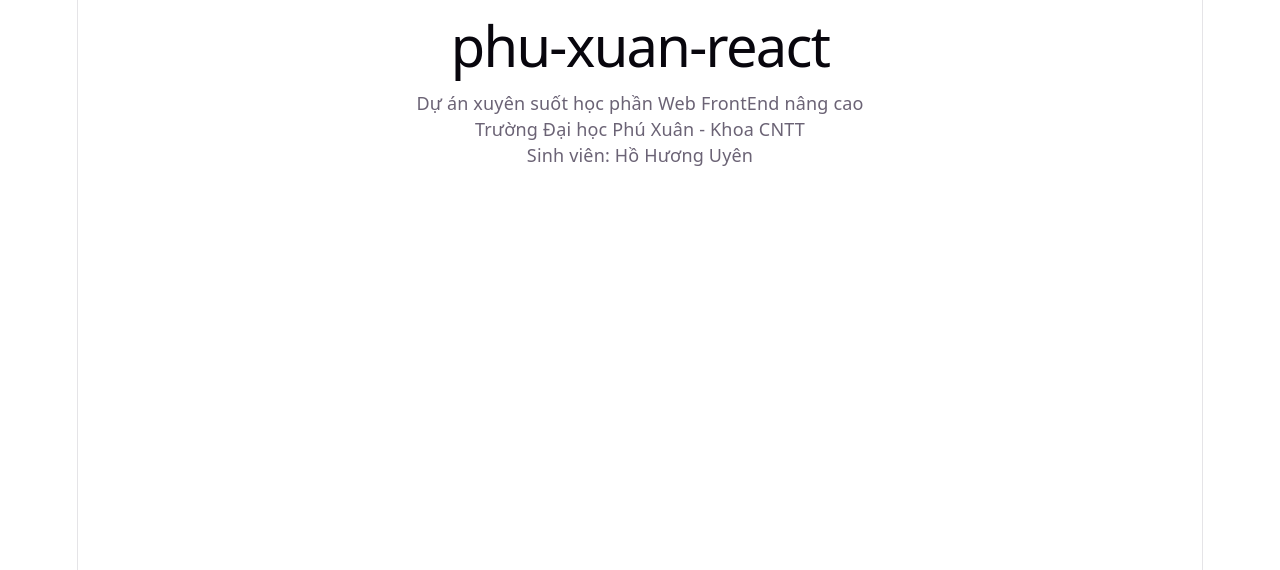
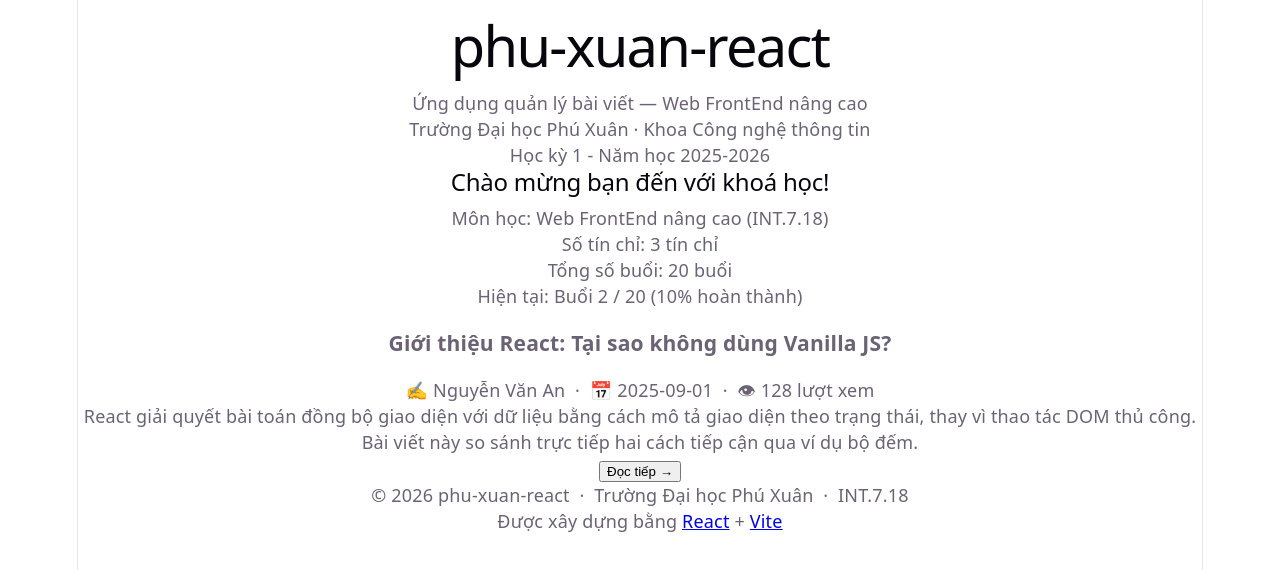
Before and after one commit to uyen288/phu-xuan-react, a React (Vite) app: page / in a window 1280 px wide. Shown: the top 570 px of the page. Built offline with nearby package versions, Linux system fonts and the light colour scheme.

Commit message:
feat: hoàn thành trang chủ v0.1 — Header, WelcomeBanner, PostCard, Footer

```diff
--- a/src/App.tsx
+++ b/src/App.tsx
@@ -1,13 +1,19 @@
 import './App.css'
+import Header from './components/Header'
+import WelcomeBanner from './components/WelcomeBanner'
+import PostCard from './components/PostCard'
+import Footer from './components/Footer'
 
 function App() {
   return (
-    <div>
-      <h1>phu-xuan-react</h1>
-      <p>Dự án xuyên suốt học phần Web FrontEnd nâng cao</p>
-      <p>Trường Đại học Phú Xuân - Khoa CNTT</p>
-      <p>Sinh viên: Hồ Hương Uyên</p>
-    </div>
+    <>
+      <Header />
+      <main>
+        <WelcomeBanner />
+        <PostCard />
+      </main>
+      <Footer />
+    </>
   )
 }
 
--- /dev/null
+++ b/src/components/Footer.tsx
@@ -0,0 +1,27 @@
+// Footer.tsx — chân trang
+
+function Footer() {
+  // new Date().getFullYear() trả về năm hiện tại — tự động cập nhật mỗi năm
+  const namHienTai = new Date().getFullYear()
+
+  return (
+    <footer>
+      <p>
+        © {namHienTai} phu-xuan-react &nbsp;·&nbsp; Trường Đại học Phú Xuân
+        &nbsp;·&nbsp; INT.7.18
+      </p>
+      <p>
+        Được xây dựng bằng{' '}
+        <a href="https://react.dev" target="_blank" rel="noreferrer">
+          React
+        </a>{' '}
+        +{' '}
+        <a href="https://vitejs.dev" target="_blank" rel="noreferrer">
+          Vite
+        </a>
+      </p>
+    </footer>
+  )
+}
+
+export default Footer
--- /dev/null
+++ b/src/components/Header.tsx
@@ -0,0 +1,11 @@
+function Header() {
+  return (
+    <header>
+      <h1>phu-xuan-react</h1>
+      <p>Ứng dụng quản lý bài viết — Web FrontEnd nâng cao</p>
+      <p>Trường Đại học Phú Xuân · Khoa Công nghệ thông tin</p>
+      <p>Học kỳ 1 - Năm học 2025-2026</p>
+    </header>
+  )
+}
+export default Header
--- /dev/null
+++ b/src/components/PostCard.tsx
@@ -0,0 +1,35 @@
+// PostCard.tsx — thẻ hiển thị một bài viết
+
+function PostCard() {
+  // Dữ liệu mẫu — sẽ được truyền qua props ở Buổi 5,
+  // và lấy từ API thật ở Buổi 17
+  const tieuDe = 'Giới thiệu React: Tại sao không dùng Vanilla JS?'
+  const tacGia = 'Nguyễn Văn An'
+  const ngayDang = '2025-09-01'
+  const tomTat =
+    'React giải quyết bài toán đồng bộ giao diện với dữ liệu bằng cách ' +
+    'mô tả giao diện theo trạng thái, thay vì thao tác DOM thủ công. ' +
+    'Bài viết này so sánh trực tiếp hai cách tiếp cận qua ví dụ bộ đếm.'
+  const soLuotXem = 128
+
+  return (
+    <article>
+      {/* Tiêu đề bài viết */}
+      <h3>{tieuDe}</h3>
+
+      {/* Thông tin meta */}
+      <p>
+        ✍️ {tacGia} &nbsp;·&nbsp; 📅 {ngayDang} &nbsp;·&nbsp; 👁 {soLuotXem} lượt
+        xem
+      </p>
+
+      {/* Tóm tắt nội dung */}
+      <p>{tomTat}</p>
+
+      {/* Nút hành động — chưa có chức năng, thêm ở Buổi 7 (sự kiện) */}
+      <button>Đọc tiếp →</button>
+    </article>
+  )
+}
+
+export default PostCard
--- /dev/null
+++ b/src/components/WelcomeBanner.tsx
@@ -0,0 +1,26 @@
+// WelcomeBanner.tsx — banner chào mừng người dùng trên trang chủ
+
+function WelcomeBanner() {
+  const tenKhoaHoc = 'Web FrontEnd nâng cao (INT.7.18)'
+  const soTinChi = 3
+  const tongBuoi = 20
+
+  return (
+    <section>
+      <h2>Chào mừng bạn đến với khoá học!</h2>
+
+      {/* Nhúng biểu thức JavaScript vào JSX bằng dấu {} */}
+      <p>Môn học: {tenKhoaHoc}</p>
+      <p>Số tín chỉ: {soTinChi} tín chỉ</p>
+      <p>Tổng số buổi: {tongBuoi} buổi</p>
+
+      {/* Biểu thức tính toán trực tiếp trong JSX */}
+      <p>
+        Hiện tại: Buổi 2 / {tongBuoi} ({Math.round((2 / tongBuoi) * 100)}% hoàn
+        thành)
+      </p>
+    </section>
+  )
+}
+
+export default WelcomeBanner
```
